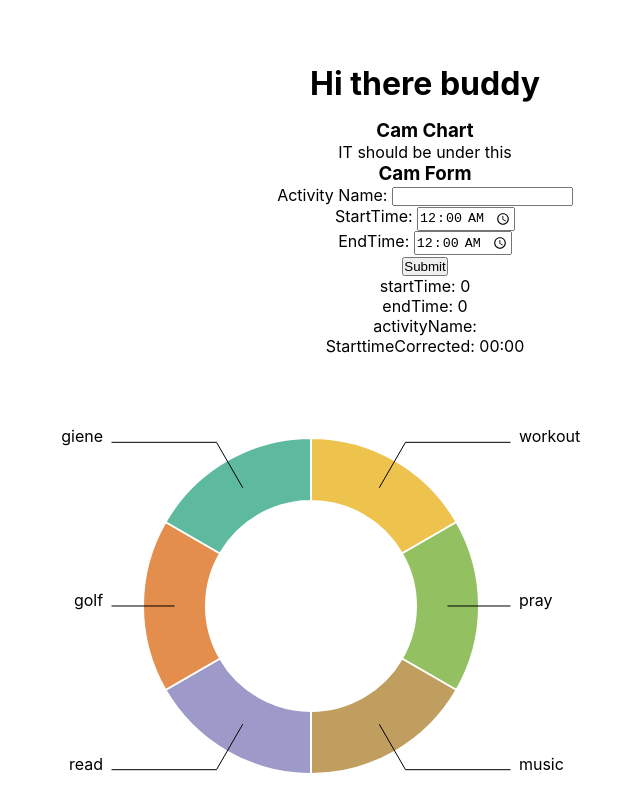
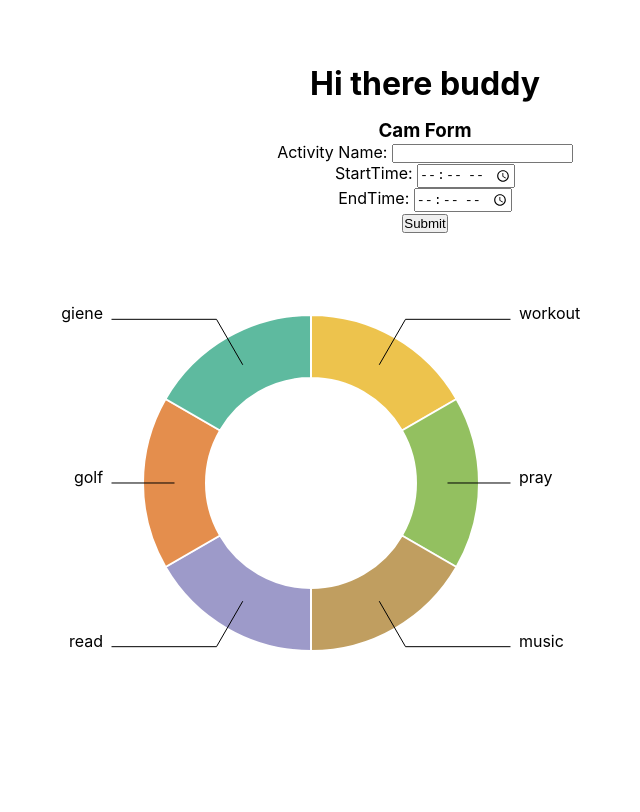
Before and after one commit to quipcode/cam, a React (Create React App) app: page / in a window 1280 px wide. Shown: the top 812 px of the page, without its empty margins (215-855 px from the left). Built offline with nearby package versions, Linux system fonts and the light colour scheme.

Commit message:
cleaned up code got form to display time more ideally

```diff
--- a/src/camFoo/camForm.tsx
+++ b/src/camFoo/camForm.tsx
@@ -9,7 +9,7 @@ function millisecondsStringToHourMinute(milliString: number){
     let milliNum = parseInt(milliString)
     var date = new Date(milliNum);
     let options = {hourCycle: 'h23', hour: '2-digit', minute: '2-digit'}
-    return date.toLocaleString('en-US', {hourCycle: 'h23', hour: '2-digit', minute: '2-digit'});
+    return milliString ? date.toLocaleString('en-US', {hourCycle: 'h23', hour: '2-digit', minute: '2-digit'}) : "";
 }
     return (
         <div>
@@ -48,18 +48,18 @@ function millisecondsStringToHourMinute(milliString: number){
                 <label htmlFor='activityName'>Activity Name: </label>
                 <input type="text" id='activityName' name='activityName' defaultValue={camForm.activityName} /> <br />
                 <label htmlFor="startTime">StartTime: </label>
-                <input type="time" name='startTime' id='startTime' defaultValue={millisecondsStringToHourMinute(camForm.startTime)} /> <br />
+                <input type="time" name='startTime' id='startTime'  defaultValue={millisecondsStringToHourMinute(camForm.startTime)}    /> <br />
                 <label htmlFor="endTime" >EndTime: </label>
-                <input type="time" name='endTime' id='endTime' defaultValue={millisecondsStringToHourMinute(camForm.endTime)} /> <br />
+                <input type="time" name='endTime' id='endTime'  defaultValue={millisecondsStringToHourMinute(camForm.endTime)} /> <br />
 
                 <input type="submit" value="Submit" />
             </form>
-            <div>
+            {/* <div>
                 <p>startTime: {camForm.startTime}</p>
                 <p>endTime: {camForm.endTime}</p>
                 <p>activityName: {camForm.activityName}</p>
                 <p>StarttimeCorrected: {millisecondsStringToHourMinute(camForm.startTime)}</p>
-            </div>
+            </div> */}
         </div>
     )
 }
--- a/src/camFoo/chart.tsx
+++ b/src/camFoo/chart.tsx
@@ -109,10 +109,9 @@ function Chart({data} : any){
                 .on("click", function (event: any) {
                     // console.log(event)
                     let activity = event.target.__data__.data
-                    let startTime = activity["startTime"].toString()
-                    let endTime = activity["endTime"].toString()
+                    let startTime = parseInt(activity["startTime"].toString())
+                    let endTime = parseInt(activity["endTime"].toString())
                     let activityName = activity["activityName"].toString()
-
                     setCamForm({
                         startTime: startTime,
                         endTime: endTime,
--- a/src/camFoo/index.tsx
+++ b/src/camFoo/index.tsx
@@ -4,7 +4,6 @@ import ReactDom from 'react-dom';
 // import { Foo } from './foo';
 // import { Bar } from './bar';
 import { CamProvider } from './camContext';
-import  Cam from './cam';
 import CamForm from './camForm';
 import Chart from './chart';
 
@@ -13,7 +12,6 @@ function CamFoo() {
 
         // <CamForm/>
         <CamProvider>
-            <Cam/>
             <CamForm/>
             <Chart />
         </CamProvider>
```
